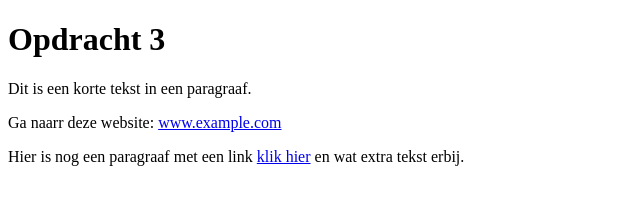
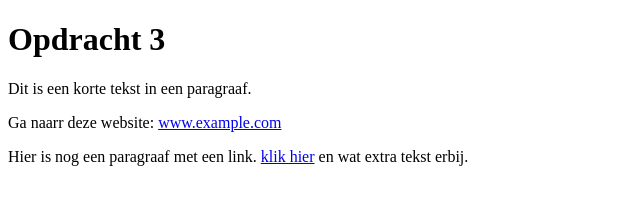
Before and after one commit to Sadjedd/Webdevelopment, a website: page Webdevelopment-main/Webdevelopment-main/untitled1/labo_2/opdracht_3.html in a window 1280 px wide. Shown: the full height of the page, 0-640 px from the left. Drawn offline with Linux system fonts and the light colour scheme.

Commit message:
Update opdracht_3.html

```diff
--- a/Webdevelopment-main/Webdevelopment-main/untitled1/labo_2/opdracht_3.html
+++ b/Webdevelopment-main/Webdevelopment-main/untitled1/labo_2/opdracht_3.html
@@ -15,7 +15,7 @@
 </p>
 
 <p>
-    Hier is nog een paragraaf met een link
+    Hier is nog een paragraaf met een link.
     <a href="https://www.example.com" target="_blank">klik hier</a>
     en wat extra tekst erbij.
 </p>
```
